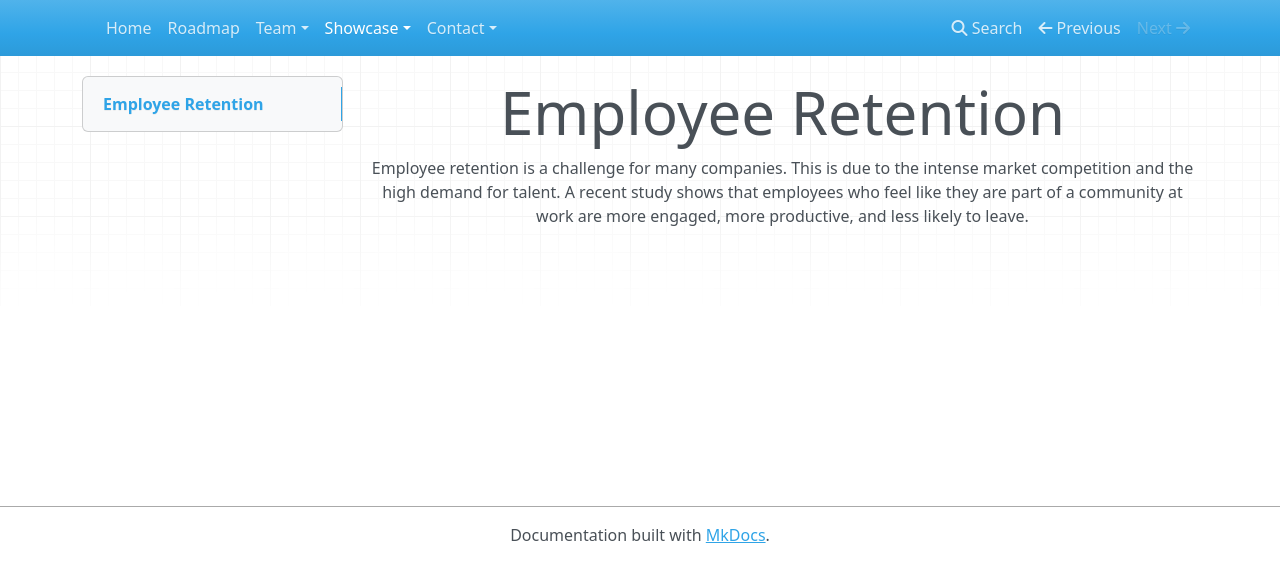
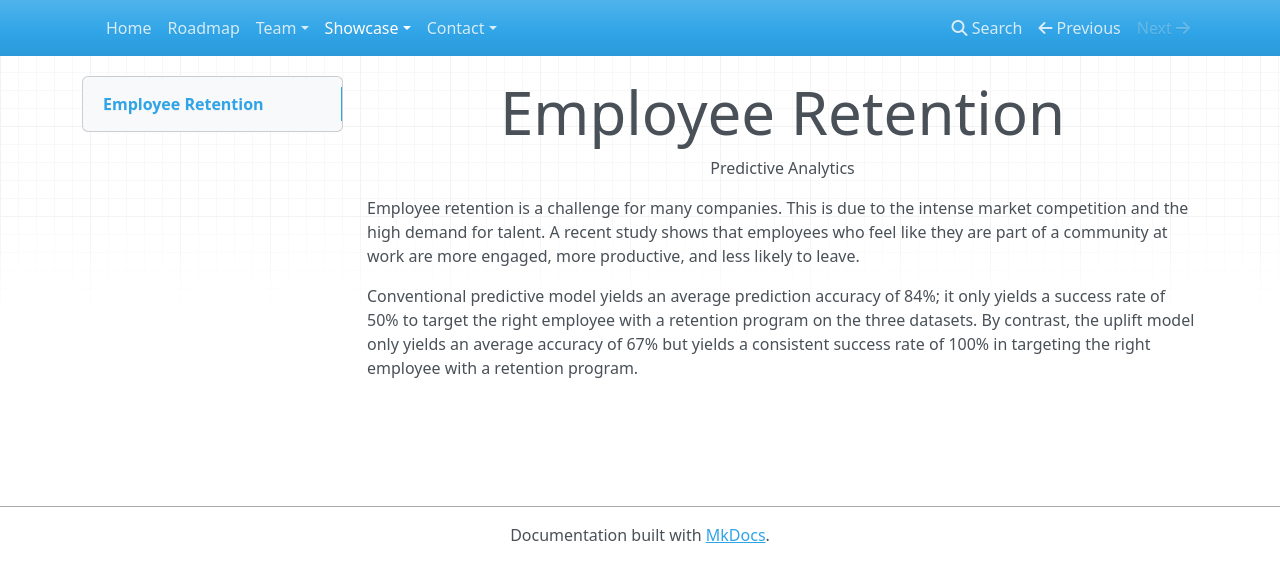
Before and after one commit to michaelborck/tbac, an MkDocs documentation site: the page built from docs/showcase/employee-retention.md, in a window 1280 px wide. Shown: the top 582 px of the page. Built offline with MkDocs 1.6.1, drawn with Linux system fonts in a browser that asks for light colours; nearby versions of some CDN libraries.

Commit message:
Finished Evaluation

```diff
--- a/docs/showcase/employee-retention.md
+++ b/docs/showcase/employee-retention.md
@@ -1,3 +1,14 @@
 # Employee Retention
 
-Employee retention is a challenge for many companies. This is due to the intense market competition and the high demand for talent. A recent study shows that employees who feel like they are part of a community at work are more engaged, more productive, and less likely to leave.
+Predictive Analytics
+
+Employee retention is a challenge for many companies. This is due to the intense
+market competition and the high demand for talent. A recent study shows that
+employees who feel like they are part of a community at work are more engaged,
+more productive, and less likely to leave.
+
+Conventional predictive model yields an average prediction accuracy of 84%;
+it only yields a success rate of 50% to target the right employee with a
+retention program on the three datasets. By contrast, the uplift model only
+yields an average accuracy of 67% but yields a consistent success rate of 100%
+in targeting the right employee with a retention program.
```
